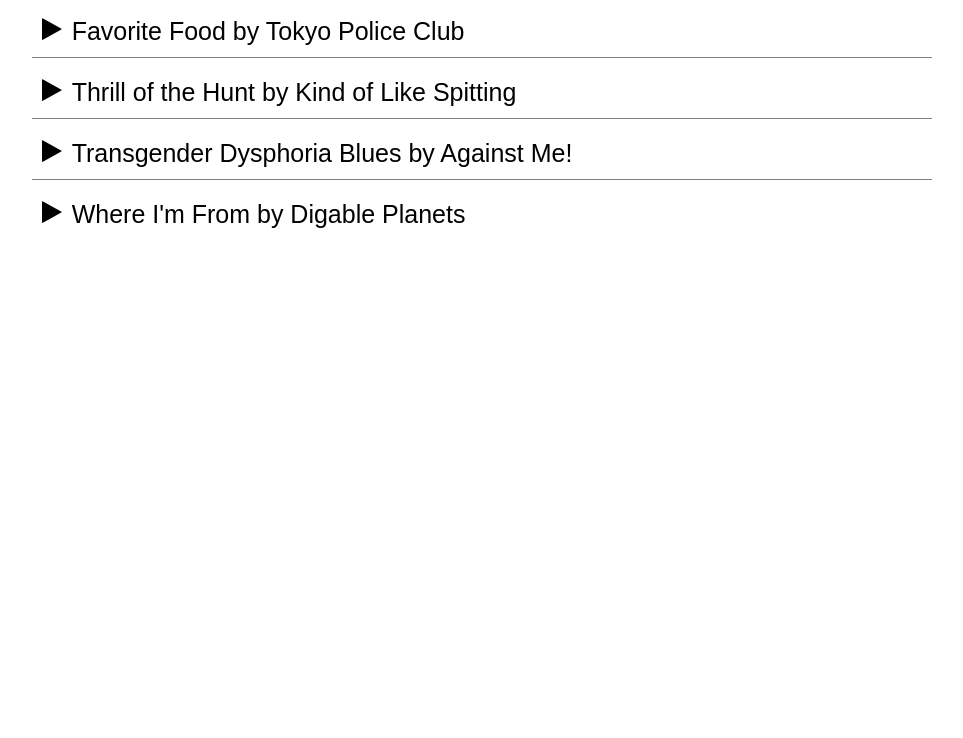
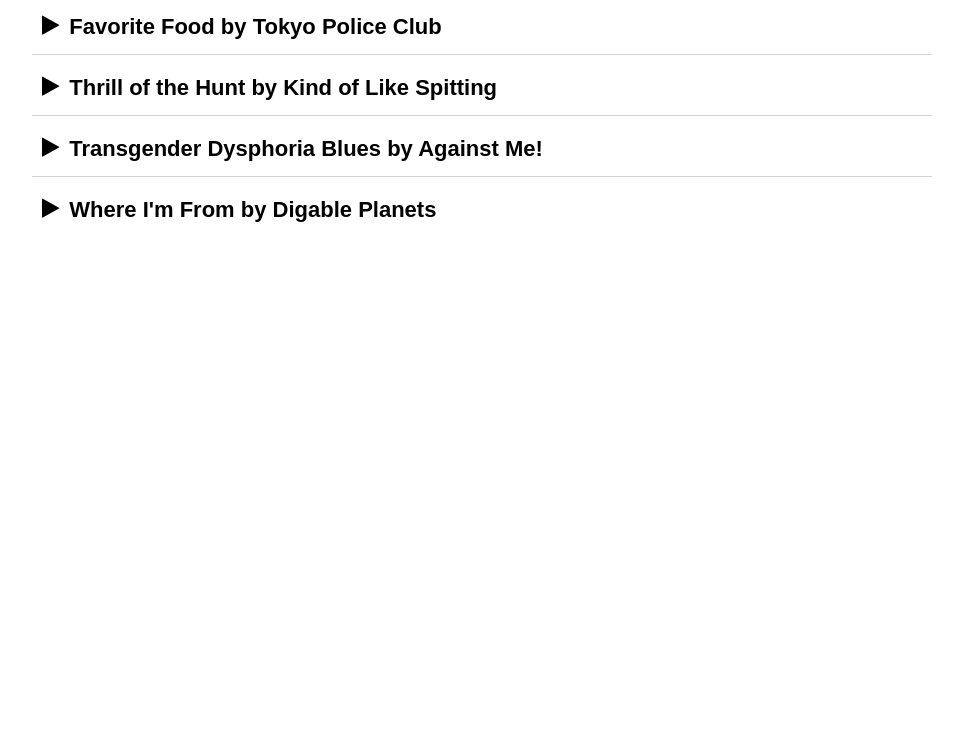
Before and after one commit to silasmartinez/music-player, a plain HTML site: page index.html in a window 1280 px wide. Shown: the part 62-800 px from the top of the page, without its empty margins (158-1121 px from the left). Drawn offline with Linux system fonts and the light colour scheme.

Commit message:
Cleaned up css a little, still not perfect..

```diff
--- a/style.css
+++ b/style.css
@@ -7,7 +7,8 @@ html, body, div, form, fieldset, legend, label
     width: 900px;
     margin: 0 auto;
     font-family: sans-serif;
-    font-size: 25px;
+    font-weight: 600;
+    font-size: 22px;
 }
 .header{
     background: black;
@@ -21,7 +22,7 @@ html, body, div, form, fieldset, legend, label
     padding: 20px 0 40px 0;
     margin: 0;
     clear: left;
-    border-top: 1px solid grey;
+    border-top: 1px solid #d3d3d3;
 }
 .control {
     margin: 0 10px 0 10px;
```
